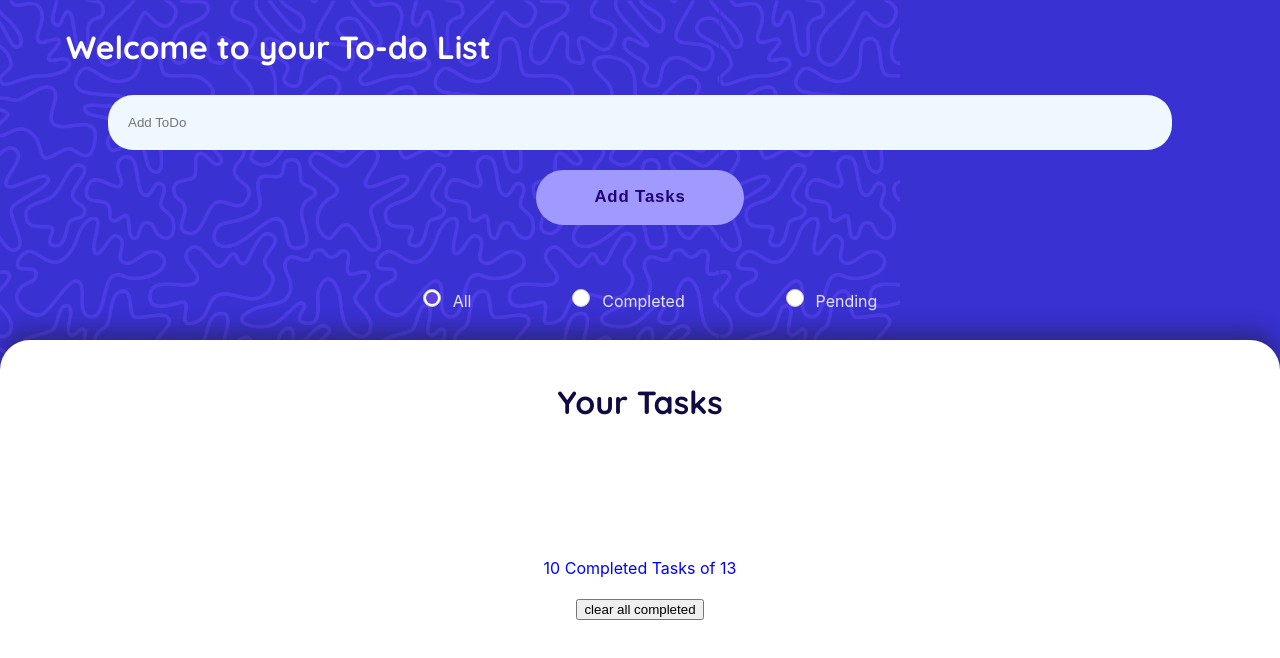
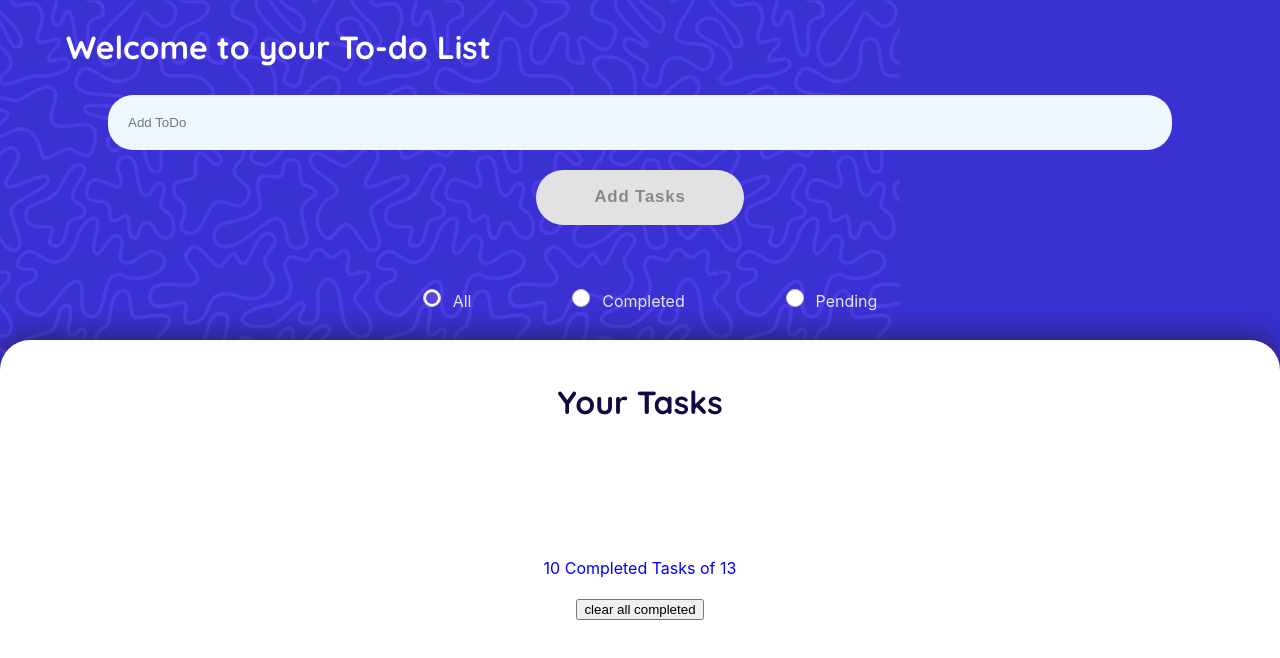
Before and after one commit to AndresNei20/Web-2024-1, a React (Vite) app in the folder ToDo-app/: page / in a window 1280 px wide. Shown: the top 658 px of the page. Built offline with nearby package versions, Linux system fonts and the light colour scheme.

Commit message:
add Tasks button signifier

```diff
--- a/ToDo-app/src/components/Form/Form.css
+++ b/ToDo-app/src/components/Form/Form.css
@@ -18,6 +18,23 @@
     place-content: center;
 }
 
+.btn-off{
+    background: hsl(var(--hue), 98%, 80%);
+    background-color: rgb(226, 226, 226);
+    border: none;
+    width: 100%;
+    border-radius: 30px;
+    cursor: pointer;
+    color: rgb(136, 136, 136);
+    font: 600 1.05rem/1 "Nunito", sans-serif;
+    letter-spacing: 0.05em;
+    overflow: hidden;
+    padding: 1.15em 3.5em;
+    min-height: 3.3em;
+    position: relative;
+    transition: 700ms;
+}
+
 .btn {
     background: hsl(var(--hue), 98%, 80%);
     border: none;
@@ -31,6 +48,7 @@
     padding: 1.15em 3.5em;
     min-height: 3.3em;
     position: relative;
+    transition: 700ms;
 }
 
 .btn--yellow {
--- a/ToDo-app/src/components/Form/Form.jsx
+++ b/ToDo-app/src/components/Form/Form.jsx
@@ -19,6 +19,8 @@ export const Form = ({onSubmit}) => {
   }
   }
 
+  const buttonClass = inputValue ? "btn btn--purple" : "btn-off";
+
   return (
   <form onSubmit={handleSubmit}>
     <input
@@ -31,7 +33,7 @@ export const Form = ({onSubmit}) => {
     <div className='button-div'>
       <button
         type="submit"
-        className="btn btn--purple">
+        className={buttonClass}>
         <span className="btn__txt">
               Add Tasks
         </span>
```
